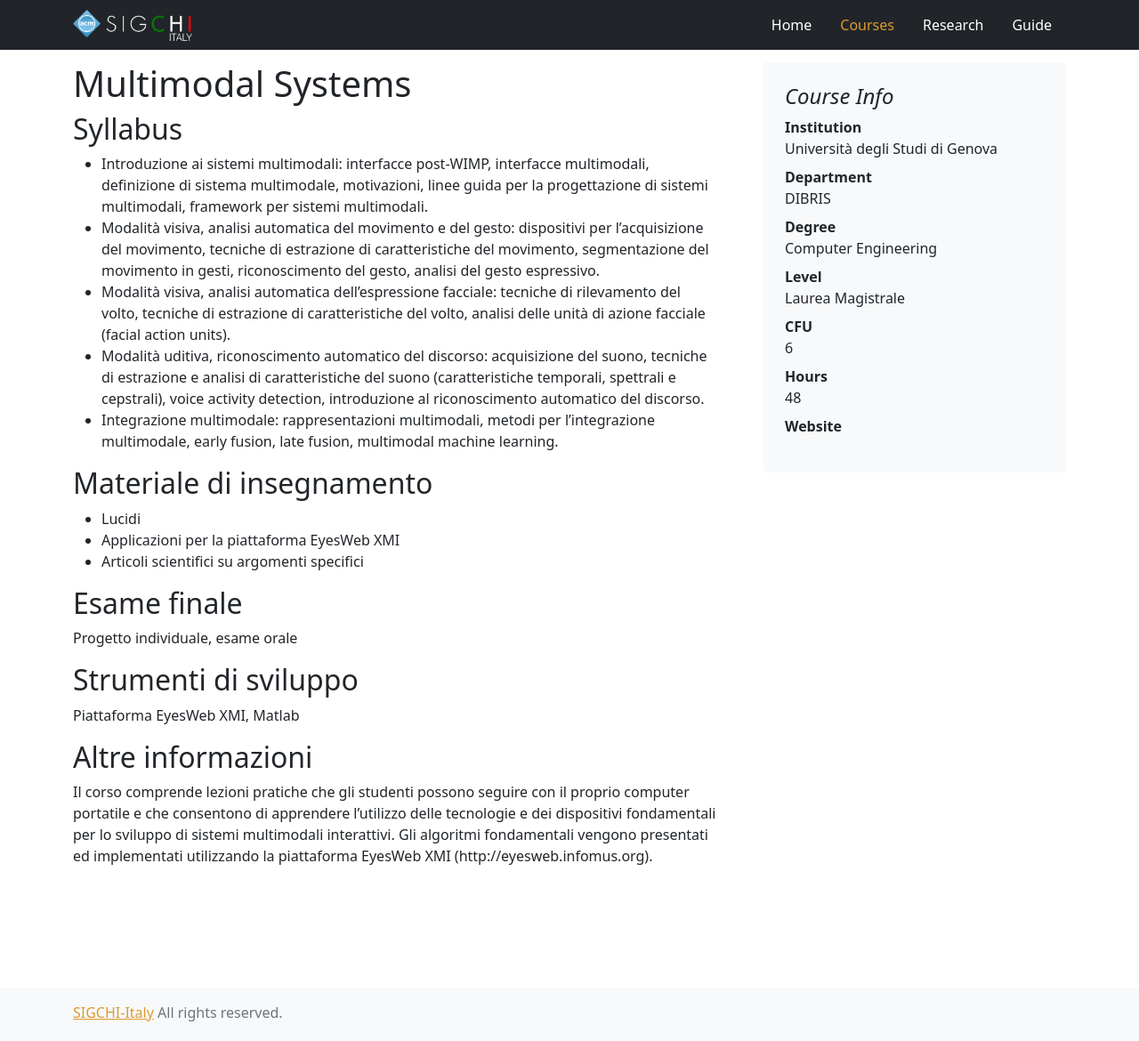
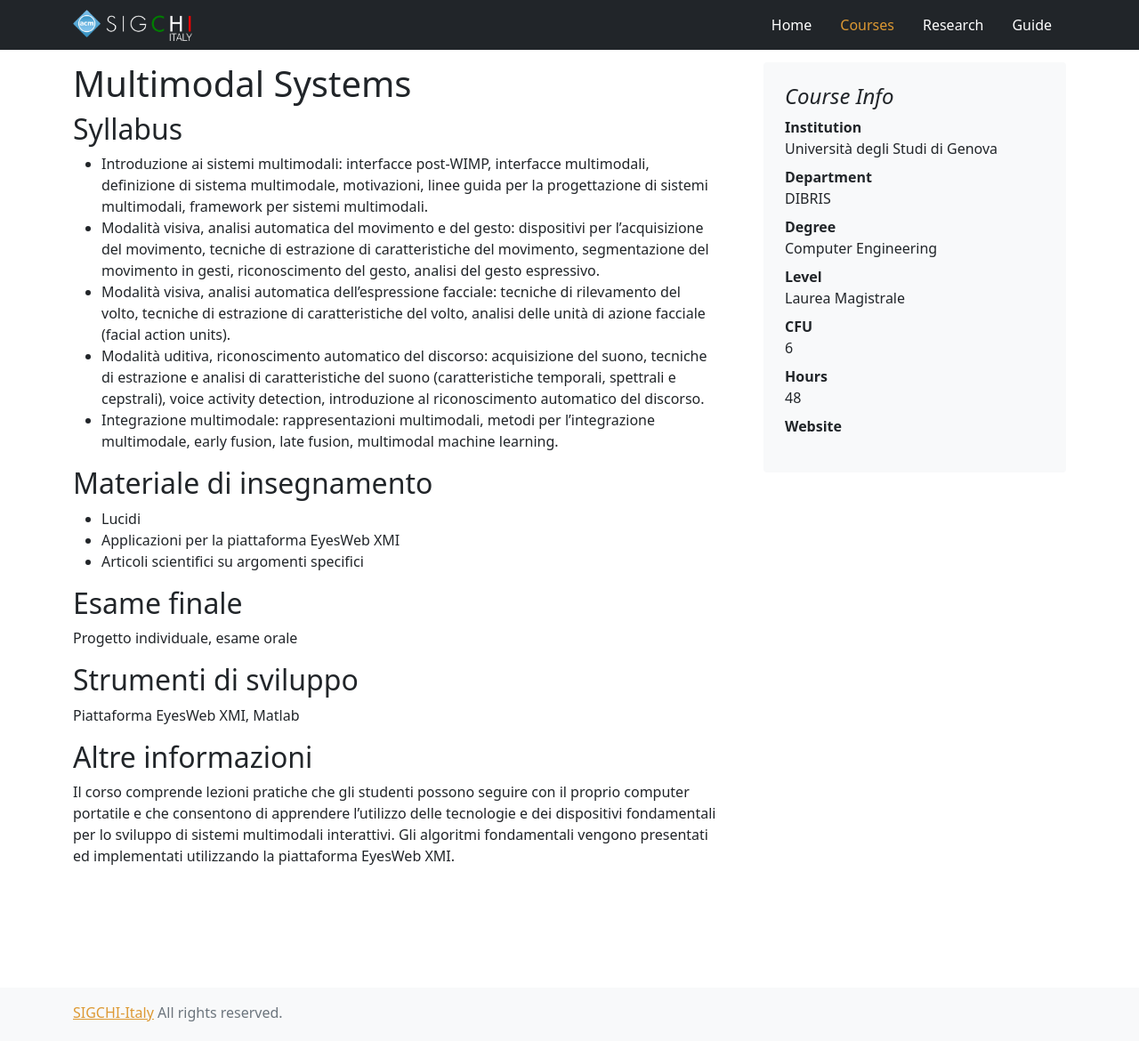
Before and after one commit to sigchi-italy/sigchi-italy, a Jekyll site: the page built from _courses/unige-ms/description.md, in a window 1280 px wide and 1170 px high. Shown: the whole window at 89% size. Built offline with Jekyll 4.4.1, drawn with Linux system fonts in a browser that asks for light colours; some of the changed lines change nothing that is shown.

Commit message:
Update description.md
Fix minore (rimosso link non funzionante).

```diff
--- a/_courses/unige-ms/description.md
+++ b/_courses/unige-ms/description.md
@@ -77,4 +77,4 @@ Progetto individuale, esame orale
 Piattaforma EyesWeb XMI, Matlab
 
 ## Altre informazioni
-Il corso comprende lezioni pratiche che gli studenti possono seguire con il proprio computer portatile e che consentono di apprendere l'utilizzo delle tecnologie e dei dispositivi fondamentali per lo sviluppo di sistemi multimodali interattivi. Gli algoritmi fondamentali vengono presentati ed implementati utilizzando la piattaforma EyesWeb XMI (http://eyesweb.infomus.org).
+Il corso comprende lezioni pratiche che gli studenti possono seguire con il proprio computer portatile e che consentono di apprendere l'utilizzo delle tecnologie e dei dispositivi fondamentali per lo sviluppo di sistemi multimodali interattivi. Gli algoritmi fondamentali vengono presentati ed implementati utilizzando la piattaforma EyesWeb XMI.
```
